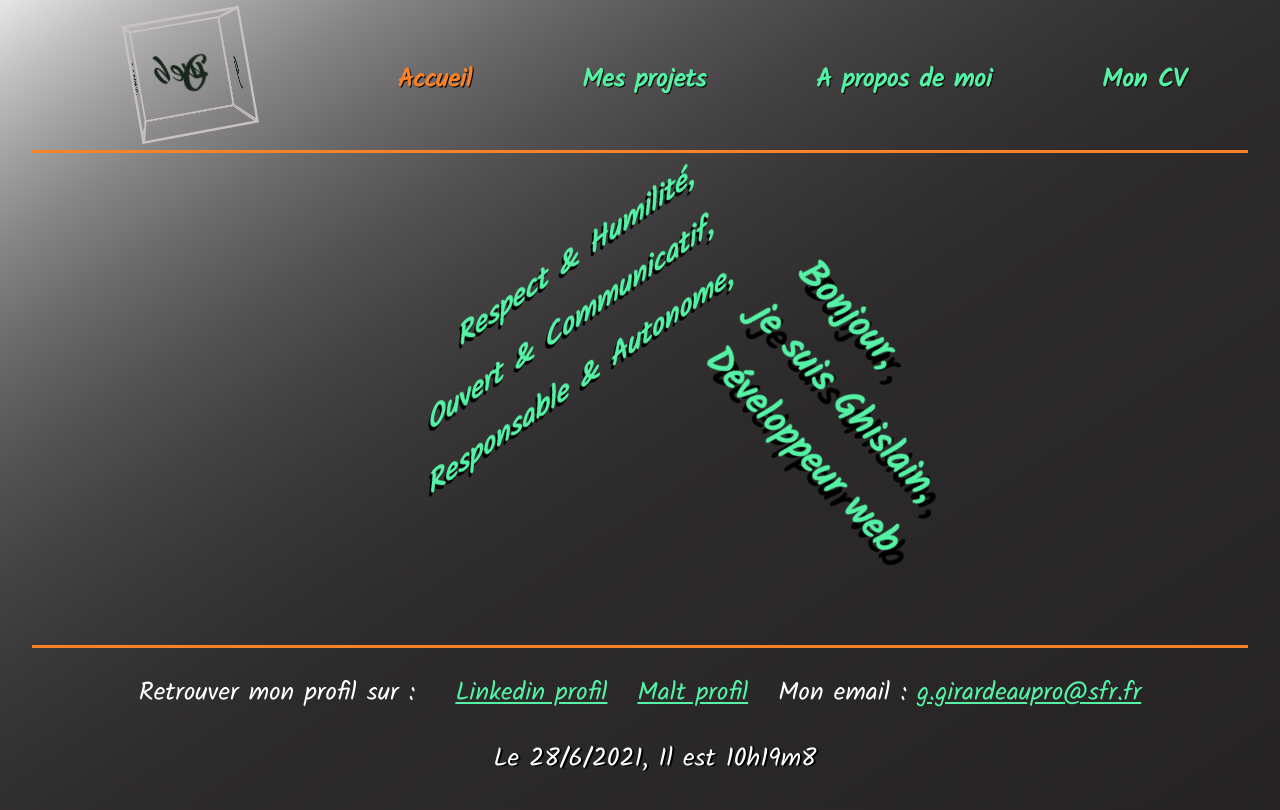
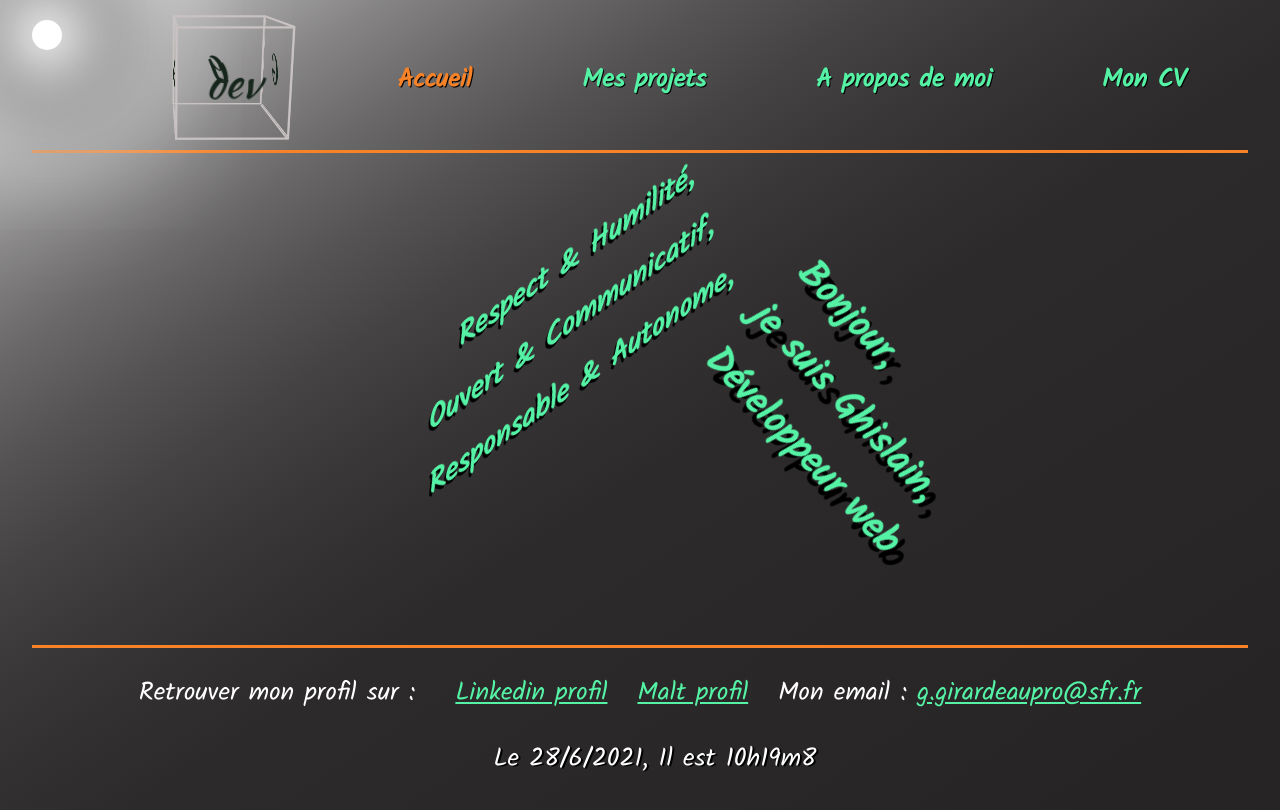
Before and after one commit to ghislaingirardeau/Portfolio_Nuxt, a Nuxt app: page / in a window 1280 px wide. Shown: the top 810 px of the page. Built offline with nearby package versions, Linux system fonts and the light colour scheme.

Commit message:
add light corner

```diff
--- a/assets/css/sass/body.scss
+++ b/assets/css/sass/body.scss
@@ -5,6 +5,22 @@ body {
   background: linear-gradient(to top left, rgb(37, 35, 35), 85%, rgb(231, 230, 230)) no-repeat;
   width: 95%;
   text-align: center;
+  position: relative;
+  &:before{
+    content: '';
+    position: absolute;
+    top: 20px;
+    left: 0px;
+    width: 30px;
+    height: 30px;
+    border-radius: 50%;
+    background-color: #fff;
+    box-shadow:
+    0 0 60px 30px #fff,  /* inner white */
+    0 0 100px 60px rgb(77, 77, 77), /* middle magenta */
+    0 0 140px 90px rgb(255, 255, 255); /* outer cyan */
+    animation: body_light 2s ease forwards;
+  }
 }
 
 a.nuxt-link-exact-active {
@@ -14,3 +30,14 @@ a.nuxt-link-exact-active {
 h1{
   color:$color-primary;
 }
+
+@keyframes body_light {
+  from {
+    opacity: 0;
+    transform: translateX(-100px) translateY(-100px);
+  }
+  to {
+    opacity: 1;
+    transform: translateX(0px) translateY(0px);
+  }
+}
--- a/assets/css/sass/components/nav_link.scss
+++ b/assets/css/sass/components/nav_link.scss
@@ -24,9 +24,9 @@
     }
 
     &__logo {
-        width: 15%;
+        width: 10%;
         height: 100px;
-        padding: 20px 0px 30px 8%;
+        padding: 20px 0px 30px 12%;
     }
 }
 
--- a/components/navBar.vue
+++ b/components/navBar.vue
@@ -32,7 +32,7 @@ export default {
     data() {
         return{
             componentKey: 0, /* pour faire un re-render du cube avec :key */
-            animCube: 'spin 7s linear', /* anime par default au load */
+            animCube: 'spin 7s 1.7s linear', /* anime par default au load */
         }
     },
     methods: {
```
